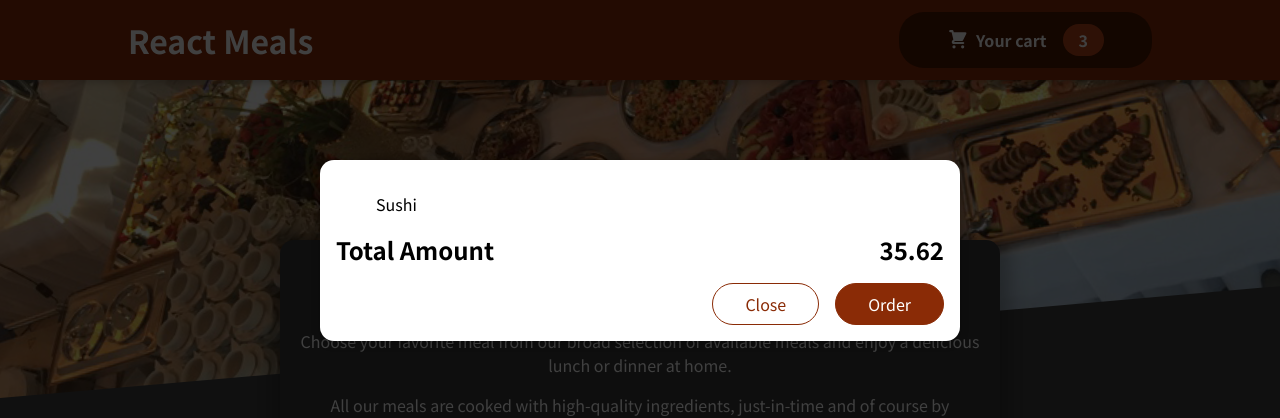
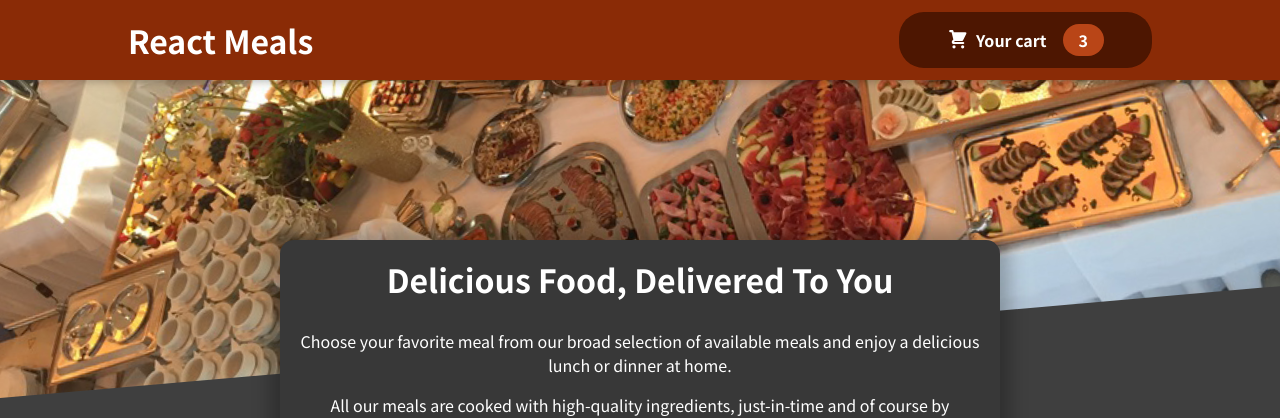
Before and after one commit to apriori-yarik/react-food-order-app, a React (Create React App) app: page / in a window 1280 px wide. Shown: the top 418 px of the page. Built offline with nearby package versions, Linux system fonts and the light colour scheme.

Commit message:
show cart functionality added

```diff
--- a/src/App.js
+++ b/src/App.js
@@ -1,12 +1,23 @@
 import Header from "./components/Layout/Header";
 import Meals from "./components/Meals/Meals";
 import Cart from "./components/Cart/Cart";
+import { useState } from "react";
 
 function App() {
+  const [cartIsShown, setCartIsShown] = useState(false);
+
+  const showCartHandler = () => {
+    setCartIsShown(true);
+  };
+
+  const hideCartHandler = () => {
+    setCartIsShown(false);
+  };
+
   return (
     <>
-      <Cart />
-      <Header />
+      {cartIsShown && <Cart onHideCart={hideCartHandler} />}
+      <Header onShowCart={showCartHandler} />
       <main>
         <Meals />
       </main>
--- a/src/components/Cart/Cart.js
+++ b/src/components/Cart/Cart.js
@@ -15,14 +15,16 @@
 
 const Cart = (props) => {
   return (
-    <Modal>
+    <Modal onHideCart={props.onHideCart}>
       {cartItems}
       <div className={classes.total}>
         <span>Total Amount</span>
         <span>35.62</span>
       </div>
       <div className={classes.actions}>
-        <button className={classes["button--alt"]}>Close</button>
+        <button className={classes["button--alt"]} onClick={props.onHideCart}>
+          Close
+        </button>
         <button className={classes.button}>Order</button>
       </div>
     </Modal>
--- a/src/components/Layout/Header.js
+++ b/src/components/Layout/Header.js
@@ -9,7 +9,7 @@
     <>
       <header className={classes.header}>
         <h1>React Meals</h1>
-        <HeaderCartButton />
+        <HeaderCartButton onClick={props.onShowCart} />
       </header>
       <div className={classes["main-image"]}>
         <img src={mealsImage} alt="A table full of delicious food!" />
--- a/src/components/Layout/HeaderCartButton.js
+++ b/src/components/Layout/HeaderCartButton.js
@@ -5,7 +5,7 @@
 
 const HeaderCartButton = (props) => {
   return (
-    <button className={classes.button}>
+    <button className={classes.button} onClick={props.onClick}>
       <span className={classes.icon}>
         <CartIcon />
       </span>
--- a/src/components/UI/Modal.js
+++ b/src/components/UI/Modal.js
@@ -4,7 +4,7 @@
 import classes from "./Modal.module.css";
 
 const Backdrop = (props) => {
-  return <div className={classes.backdrop}></div>;
+  return <div className={classes.backdrop} onClick={props.onClick}></div>;
 };
 
 const ModalOverlay = (props) => {
@@ -16,7 +16,10 @@
 
   return (
     <>
-      {ReactDOM.createPortal(<Backdrop />, portalElement)}
+      {ReactDOM.createPortal(
+        <Backdrop onClick={props.onHideCart} />,
+        portalElement
+      )}
       {ReactDOM.createPortal(
         <ModalOverlay>{props.children}</ModalOverlay>,
         portalElement
```
Also changed, not shown: 1 other file (tests, documents, lock files or other folders).
